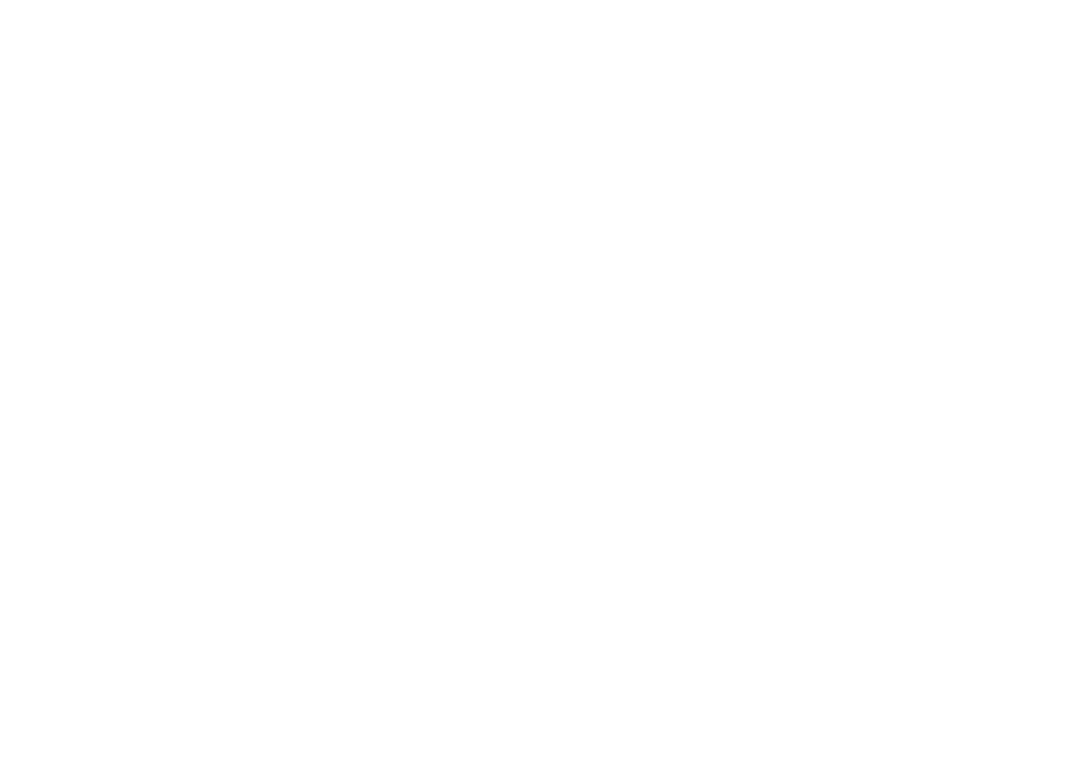
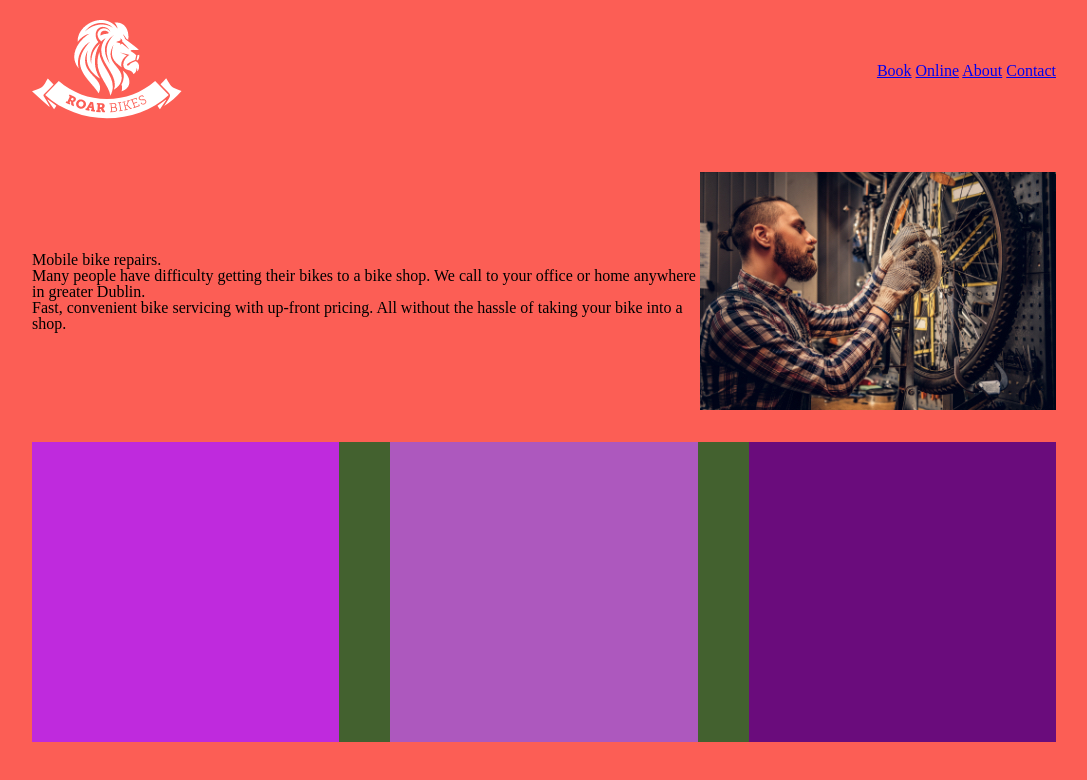
Before and after one commit to Juliana-Paz/Roar-Cycle-Bike-Repair, a plain HTML site: page index.html in a window 1280 px wide. Shown: the whole page, without its empty margins (96-1183 px from the left). Drawn offline with Linux system fonts and the light colour scheme.

Commit message:
Adding the content

```diff
--- a/index.html
+++ b/index.html
@@ -14,6 +14,36 @@
 <body>
     <div class="container">
 
+        <header>
+            <div class="logo">
+                <img src="images/logo-roar-bikes.png" alt="Logo for Bike Repair Shop Bikes">
+            </div>
+            <nav>
+                <a href="#">Book</a>
+                <a href="#">Online</a>
+                <a href="#">About</a>
+                <a href="#">Contact</a>
+            </nav>
+        </header>
+
+
+        <main>
+            <div class="herobox1">
+                <h1>Mobile bike repairs.</h1>
+                <p>Many people have difficulty getting their bikes to a bike shop. We call to your office or home anywhere in greater Dublin.</p>
+                <p>Fast, convenient bike servicing with up-front pricing. All without the hassle of taking your bike into a shop.</p>
+            </div>
+            <div class="herobox2">
+                <img src="images/image-bike-repair-service-a.jpg" alt="person servicing a bike repair in dublin">
+            </div>
+        </main>
+
+
+        <div class="cards">
+            <div class="card1"></div>
+            <div class="card2"></div>
+            <div class="card3"></div>
+        </div>
     </div>
 </body>
 </html>
--- a/style.css
+++ b/style.css
@@ -0,0 +1,65 @@
+body {
+    background-color: #FC5E55;
+}
+
+.container {
+    width: 1024px;
+    min-height: 300px;
+    margin-left: auto;
+    margin-right: auto;
+}
+
+header {
+    display: flex;
+    justify-content: space-between;
+    align-items: center;
+    padding-top: 20px;
+    padding-bottom: 20px;
+}
+
+main {
+    min-height: 300px;
+    display: flex;
+    align-items: center;
+}
+
+.cards {
+    background-color: rgb(67, 97, 47);
+    min-height: 300px;
+    display: flex;
+    justify-content: space-between;
+}
+
+.card1 {
+    background-color: rgb(191, 42, 221);
+    min-height: 300px;
+    width: 30%;
+}
+
+.card2 {
+    background-color: rgb(173, 88, 190);
+    min-height: 300px;
+    width: 30%;
+}
+
+.card3 {
+    background-color: rgb(106, 12, 124);
+    min-height: 300px;
+    width: 30%;
+}
+
+.herobox1 {
+    flex: 2;
+}
+
+.herobox2 {
+    flex: 1;
+}
+
+.logo {
+}
+
+nav {
+    text-align: right;
+    text-decoration: none;
+}
```
Also changed, not shown: images/image-bike-repair-service-a.jpg (added), images/logo-roar-bikes.png (added).
